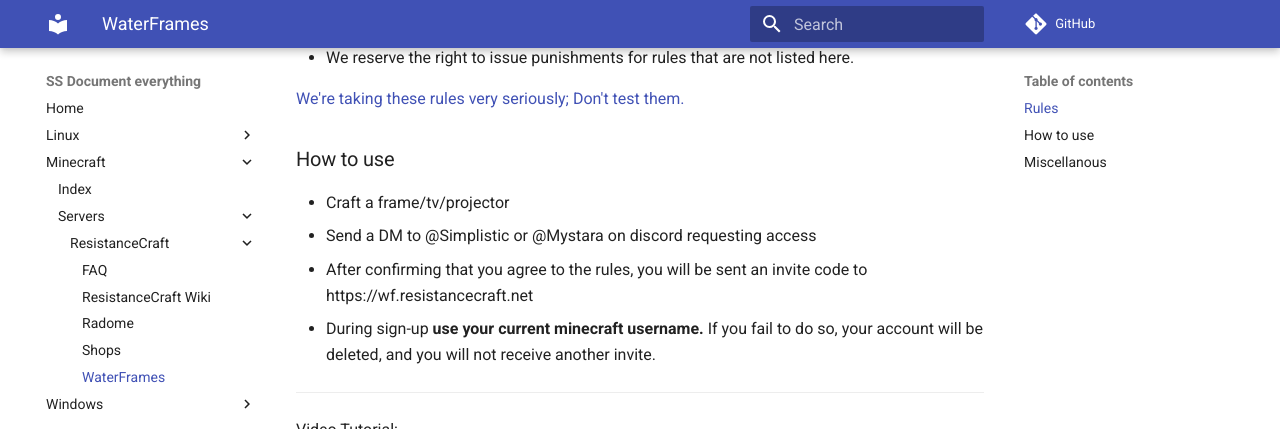
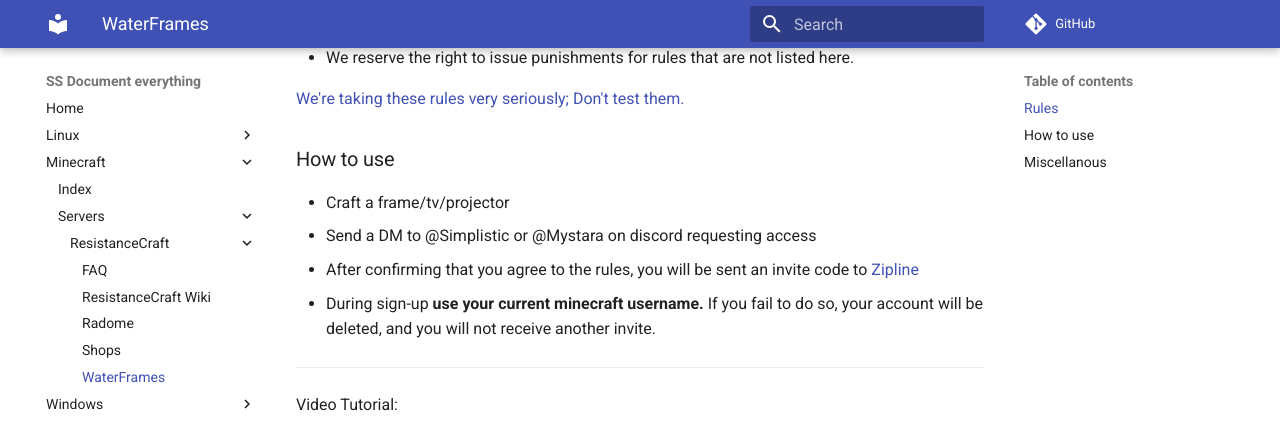
Before and after one commit to mystara2/notes, an MkDocs documentation site: the page built from docs/Minecraft/Servers/ResistanceCraft/watermedia.md, in a window 1280 px wide and 900 px high, scrolled down 501 px, cut to the strip 0-429 px from the top of the window. Built offline with MkDocs 1.6.1 and Material for MkDocs 9.7.7, drawn with Linux system fonts in a browser that asks for light colours; comment, search, counter and statistics services are not loaded.

Commit message:
changeout a link

```diff
--- a/docs/Minecraft/Servers/ResistanceCraft/watermedia.md
+++ b/docs/Minecraft/Servers/ResistanceCraft/watermedia.md
@@ -18,7 +18,7 @@
 
 * Craft a frame/tv/projector
 * Send a DM to @Simplistic  or @Mystara on discord requesting access
-* After confirming that you agree to the rules, you will be sent an invite code to https://wf.resistancecraft.net
+* After confirming that you agree to the rules, you will be sent an invite code to [Zipline](https://wf.resistancecraft.net)
 * During sign-up **use your current minecraft username.** If you fail to do so, your account will be deleted, and you will not receive another invite.
 
 ---
```
